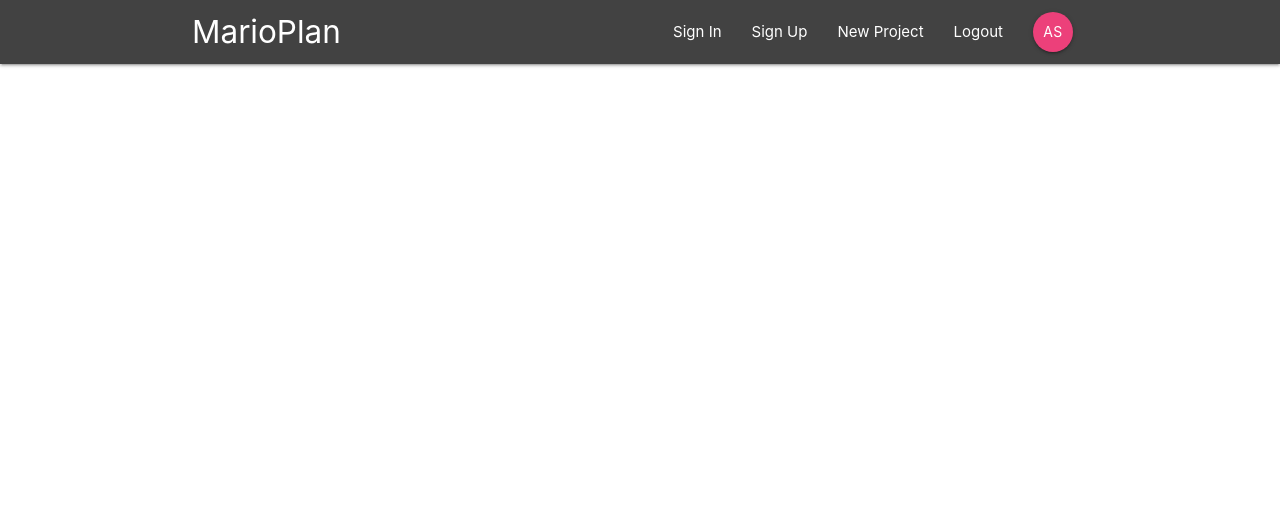
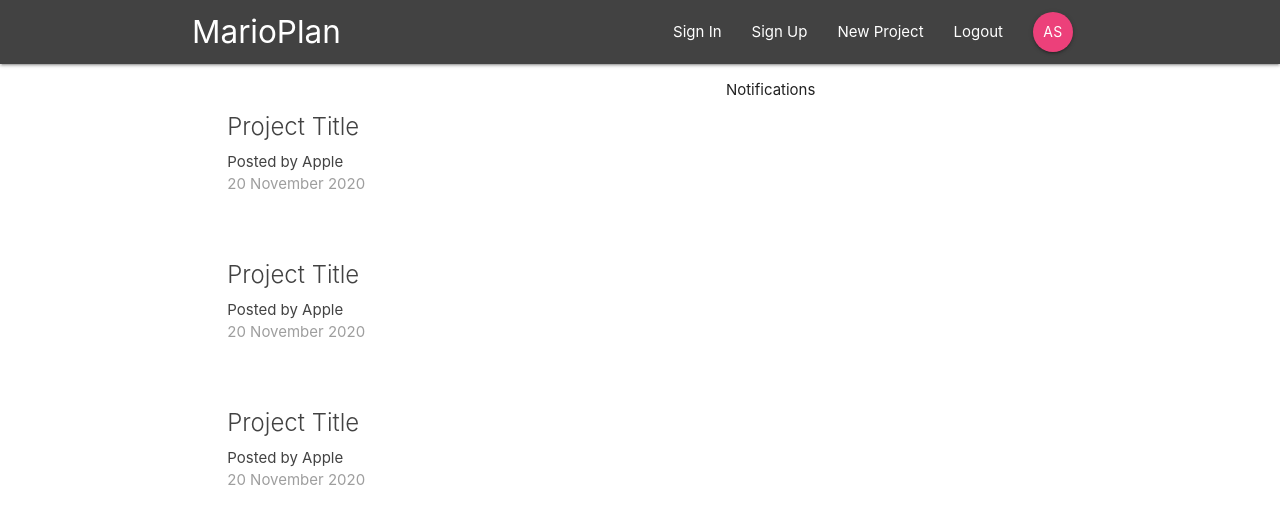
Before and after one commit to SingingApple/reactjs-firestore, a React (Create React App) app in the folder marioplan/: page / in a window 1280 px wide. Shown: the top 524 px of the page. Built offline with nearby package versions, Linux system fonts and the light colour scheme.

Commit message:
Added static dashboard

```diff
--- a/marioplan/src/App.js
+++ b/marioplan/src/App.js
@@ -1,12 +1,18 @@
 import React, { Component } from "react";
-import { BrowserRouter } from "react-router-dom";
+import { BrowserRouter, Route, Switch } from "react-router-dom";
 import Navbar from "./components/layout/Navbar";
+import Dashboard from "./components/dashboard/Dashboard";
+import ProjectDetails from "./components/project/ProjectDetails";
 class App extends Component {
   render() {
     return (
       <BrowserRouter>
         <div className="App">
           <Navbar></Navbar>
+          <Switch>
+            <Route path="/" exact component={Dashboard}></Route>
+            <Route path="/projects/:id" component={ProjectDetails}></Route>
+          </Switch>
         </div>
       </BrowserRouter>
     );
--- a/marioplan/src/components/dashboard/Dashboard.jsx
+++ b/marioplan/src/components/dashboard/Dashboard.jsx
@@ -0,0 +1,23 @@
+import React, { Component } from "react";
+import Notifications from "./Notifications";
+import ProjectList from "../project/ProjectList";
+class Dashboard extends Component {
+  render() {
+    return (
+      <div>
+        <div className="container dashboard">
+          <div className="row">
+            <div className="col s12 m6">
+              <ProjectList></ProjectList>
+            </div>
+            <div className="col s12 m5 offset-m1">
+              <Notifications></Notifications>
+            </div>
+          </div>
+        </div>
+      </div>
+    );
+  }
+}
+
+export default Dashboard;
--- a/marioplan/src/components/dashboard/Notifications.jsx
+++ b/marioplan/src/components/dashboard/Notifications.jsx
@@ -0,0 +1,11 @@
+import React from "react";
+
+const Notifications = () => {
+  return (
+    <div>
+      <p>Notifications</p>
+    </div>
+  );
+};
+
+export default Notifications;
--- a/marioplan/src/components/project/ProjectDetails.jsx
+++ b/marioplan/src/components/project/ProjectDetails.jsx
@@ -0,0 +1,22 @@
+import React from "react";
+const ProjectDetails = (props) => {
+  let id = props.match.params.id;
+  return (
+    <div className="container section project-details">
+      <div className="card z-depth-0">
+        <div className="card-content">
+          <span className="card-title">Project Title - {id}</span>
+          <p>
+            Lorem ipsum dolor sit, amet consectetur adipisicing elit. Officia,
+            eveniet.
+          </p>
+        </div>
+        <div className="card-action grey lighten-4 grey-text">
+          <div>Posted by the net ninja</div>
+          <div>20 November 2020</div>
+        </div>
+      </div>
+    </div>
+  );
+};
+export default ProjectDetails;
--- a/marioplan/src/components/project/ProjectList.jsx
+++ b/marioplan/src/components/project/ProjectList.jsx
@@ -0,0 +1,12 @@
+import React from "react";
+import ProjectSummary from "./ProjectSummary";
+const ProjectList = () => {
+  return (
+    <div className="project-list section">
+      <ProjectSummary></ProjectSummary>
+      <ProjectSummary></ProjectSummary>
+      <ProjectSummary></ProjectSummary>
+    </div>
+  );
+};
+export default ProjectList;
--- a/marioplan/src/components/project/ProjectSummary.jsx
+++ b/marioplan/src/components/project/ProjectSummary.jsx
@@ -0,0 +1,15 @@
+import React from "react";
+import { Links, Route } from "react-router-dom";
+const ProjectSummary = () => {
+  return (
+    <div className="card z-depth-0 project-summary">
+      <div className="card-content grey-text text-darken-3">
+        <span className="card-title">Project Title</span>
+        <p>Posted by Apple</p>
+        <p className="grey-text">20 November 2020</p>
+      </div>
+    </div>
+  );
+};
+
+export default ProjectSummary;
```
